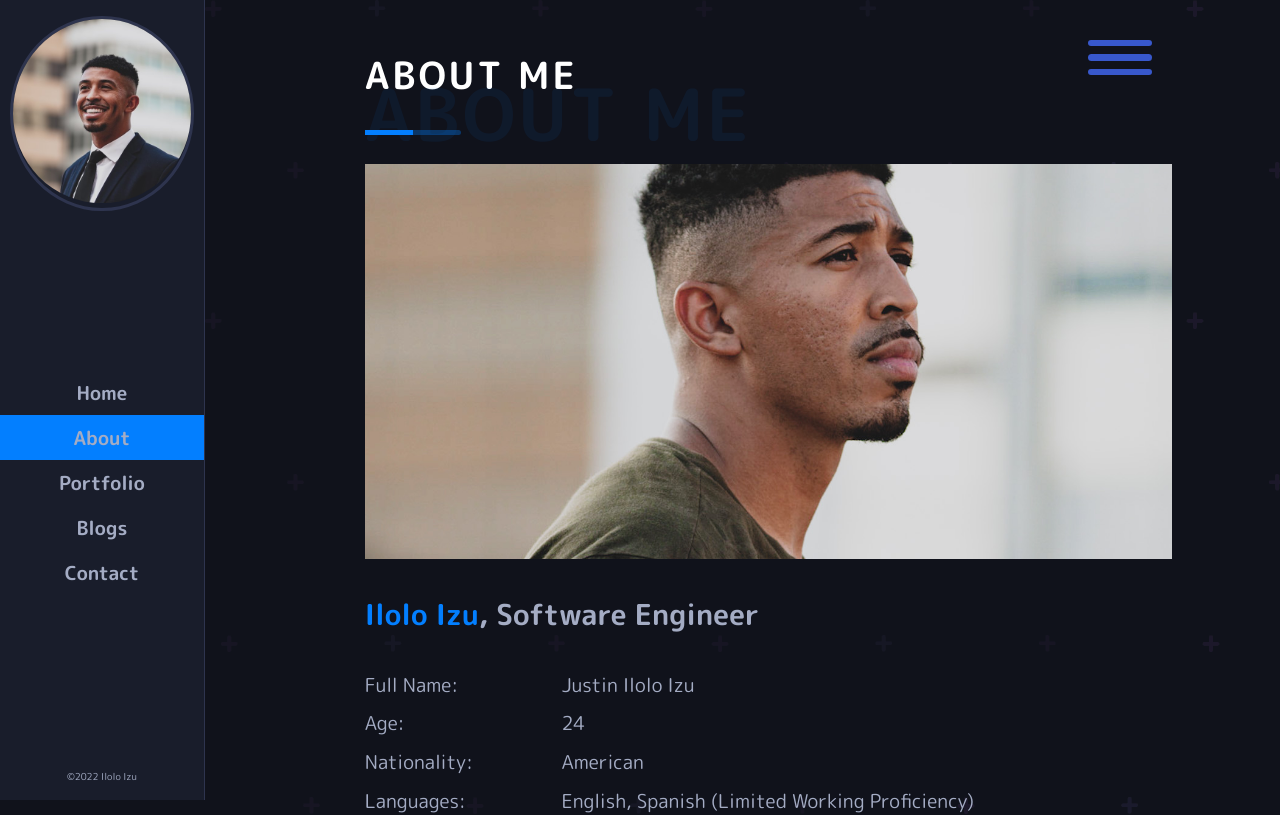
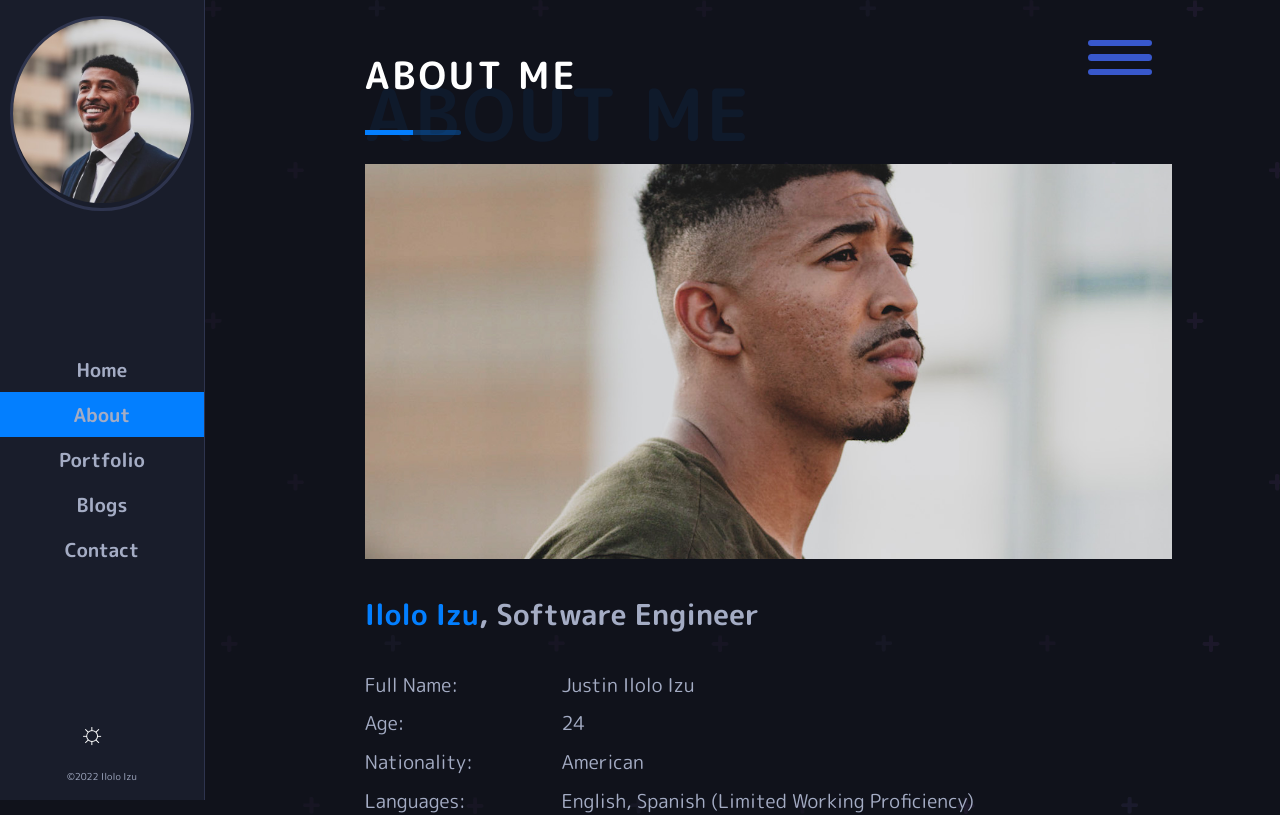
Before and after one commit to iloloizu/portfolio, a React (Create React App) app in the folder portfolio-app/: page /about in a window 1280 px wide. Shown: the top 815 px of the page. Built offline with nearby package versions, Linux system fonts and the light colour scheme.

Commit message:
95% final touches, Cover Letter and Resume Links Working, added light mode

```diff
--- a/portfolio-app/src/App.js
+++ b/portfolio-app/src/App.js
@@ -7,6 +7,7 @@ import AboutPage from './Pages/AboutPage';
 import PortfolioPage from './Pages/PortfolioPage';
 import BlogsPage from './Pages/BlogsPage';
 import ContactPage from './Pages/ContactPage';
+import '../src/styles/_vibrant.scss'
 
 import { useState } from 'react';
 import {Routes, Route} from 'react-router-dom'
@@ -14,13 +15,13 @@ import {Routes, Route} from 'react-router-dom'
 
 
 export default function App() {
-  const [navToggle, setNavToggle] = useState(false);
+  const [navToggle, setNavToggle] = useState(true);
 
   const navClick = () =>{
     setNavToggle(!navToggle)
   }
   return (
-    <div className="App">
+    <div className='App'>
       <div className={`sidebar ${navToggle ? 'nav-toggle': ''}`}>
         <NavBar />
       </div>
--- a/portfolio-app/src/components/ContactItem.jsx
+++ b/portfolio-app/src/components/ContactItem.jsx
@@ -9,8 +9,8 @@ function ContactItem({icon, text, href1, text2, href2, title}) {
                 <img src={icon} alt=""/>
                 <div className="right-items">
                     <h6>{title}</h6>
-                    <p><a href={href1}>{text}</a></p>
-                    <p><a href={href2}>{text2}</a></p>
+                    <p><a href={href1} target="_blank">{text}</a></p>
+                    <p><a href={href2} target="_blank">{text2}</a></p>
 
 
                 </div>
--- a/portfolio-app/src/components/ImageSelection.jsx
+++ b/portfolio-app/src/components/ImageSelection.jsx
@@ -33,10 +33,10 @@ function ImageSelection() {
                 My name is Ilolo Izu (e-lo-lo e-zu), known some places by my first name—Justin! I graduated with a Bachelor's degree focused in Allied Health with a Minor in Business Administration from Texas A&M University in December 2019. I am transitioning from the 4 years of experience in the Medical Field. I'm currently enrolled in the Software Engineering program at Flatiron School. So far in the program, I have created three web applications in Javascript, React, SQLite, and Ruby. Some examples are a health and wellness calendar/to-do list and a wishlist app. I have learned HTML, CSS, Javascript, React, SQL, and Ruby. In the coming weeks, I will learn Ruby on Rails, Sinatra, and more.
                 I'm looking for Frontend Software Engineering roles primarily, and secondly for roles as a Full-Stack Software Engineer. I am very interested in being in an environment where I can grow, learning languages such as Python, Java, C#, C++, Vue.js, three.js, etc, or bettering my growing interest in UI/UX.
                 </p>
-                <br/>
-                <button className="btn">Download Résumé</button>
-                <br/>
-                <button className="btn">Download Cover Letter</button>
+                <br/> <a href='https://drive.google.com/file/d/1QzcREXV8AaufL-Um-geL6Q4WFE6bZrkm/view?usp=sharing' target="_blank">
+                <button className="btn">Download Résumé</button></a>
+                <br/> <a href='https://drive.google.com/file/d/1NBmiCO9gu5XBVaNNbOQutQlVzkdq8iXZ/view?usp=sharing' target="_blank">
+                <button className="btn">Download Cover Letter</button></a>
                 <br/>
                 <br/>
                 <br/><br/>
--- a/portfolio-app/src/components/MenuItems.jsx
+++ b/portfolio-app/src/components/MenuItems.jsx
@@ -10,8 +10,8 @@ function MenuItems({menuItem}) {
                             <img src={item.image} alt="Ilolo's Project"/>
                             <ul className="hovitems">
                                 <li >
-                                    <a className="newButtons" href={item.link2}>{item.icon1}</a>
-                                    <a className="newButtons" href={item.link1}>{item.icon2}</a>
+                                    <a className="newButtons" href={item.link2} target="_blank">{item.icon1}</a>
+                                    <a className="newButtons" href={item.link1} target="_blank">{item.icon2}</a>
                                 </li>
                             </ul>
                             <h5 className="hovitems">
--- a/portfolio-app/src/components/NavBar.jsx
+++ b/portfolio-app/src/components/NavBar.jsx
@@ -2,9 +2,20 @@ import React from 'react';
 import avatar from '../images/avatar.jpeg'
 import { NavLink } from 'react-router-dom';
 import '../styles/navbar.scss'
+import {useState} from "react"
 
 
 function NavBar() {
+    const [isClicked, setIsClicked] = useState(false)
+
+    function myFunction() {
+      let element = document.body;
+
+      element.classList.toggle("dark");
+
+      setIsClicked(isClicked => !isClicked);
+    }
+
   return (
     <div className="NavBar">
         <nav className="nav">
@@ -40,6 +51,7 @@ function NavBar() {
 
             </ul>
             <footer className="footer">
+            <button className="dark-mode-btn" onClick={myFunction}>{isClicked ? "☾" : "☼"}</button><br/>
                 <p>©2022 Ilolo Izu</p>
             </footer>
         </nav>
--- a/portfolio-app/src/components/allportfolios.js
+++ b/portfolio-app/src/components/allportfolios.js
@@ -53,10 +53,10 @@ const portfolios = [
     {
         id: 5,
         category:  "Pre-Flatiron",
-        link1: '',
+        link1: 'https://iloloizu.github.io/My-new-website/',
         link2: 'https://github.com/iloloizu/My-new-website',
         icon1: "Github",
-        icon2: 'Youtube',
+        icon2: 'Website',
         image: port4,
         title: 'First Portfolio Website',
         paragraph: "This is the first version of this website, built to host my portfolio. Built with HTML, CSS, and Javascript",
--- /dev/null
+++ b/portfolio-app/src/styles/_vibrant.scss
@@ -0,0 +1,56 @@
+.dark {
+  .sidebar {
+    color: white;
+    width: 16%;
+    height: 100vh;
+    background-color: #c3c4c6;
+    background-image: url(../images/dots.svg);
+    position: fixed;
+    z-index: 11;
+    border-right: 1px solid #2e344e3c;
+    transform-origin: left;
+    @media screen and (max-width: 1000px) {
+      transition: all 0.4s ease-in-out;
+      transform: translateX(-100%);
+      width: 30%;
+    }
+    @media screen and (max-width: 411px) {
+      width: 50%;
+    }
+  }
+  .nav-toggle {
+    @media screen and (max-width: 1000px) {
+      transition: all 0.4s ease-in-out;
+      transform: translateX(0);
+    }
+  }
+
+  .main-content {
+    color: white;
+    width: 84%;
+    margin-left: 16%;
+    min-height: 100vh;
+    background: linear-gradient(to right, #c3c4c6, #2e344e);
+    display: grid;
+    position: relative;
+    .content {
+      margin: 5rem 15rem;
+      @media screen and (max-width: 1100px) {
+        margin: 2rem 10rem;
+      }
+      @media screen and (max-width: 1400px) {
+        margin: 3rem 10rem;
+      }
+      @media screen and (max-width: 1400px) {
+        margin: 3rem 10rem;
+      }
+      @media screen and (max-width: 710px) {
+        margin: 2rem 3rem;
+      }
+    }
+    @media screen and (max-width: 1000px) {
+      margin-left: 0;
+      width: 100%;
+    }
+  }
+}
--- a/portfolio-app/src/styles/navbar.scss
+++ b/portfolio-app/src/styles/navbar.scss
@@ -56,6 +56,8 @@
 
     .footer {
       width: 100%;
+      text-align: center;
+      justify-content: center;
       p {
         text-align: center;
         padding: 1rem 0;
@@ -68,3 +70,27 @@
 .active {
   background-color: #037fff;
 }
+
+.dark-mode-btn {
+  text-align: center;
+  padding: 1rem 0;
+  font-size: 0.6rem;
+  padding: 4px;
+  color: white;
+  margin-top: 5px;
+  margin-right: 20px;
+  font-size: 30px;
+  font-weight: bold;
+  border: none;
+  text-align: center;
+  border-radius: 20px;
+  background-color: rgb(255, 255, 255, 0);
+}
+
+.dark-mode-btn:hover {
+  color: #915dd1;
+}
+
+.none {
+  left: -300px;
+}
```
